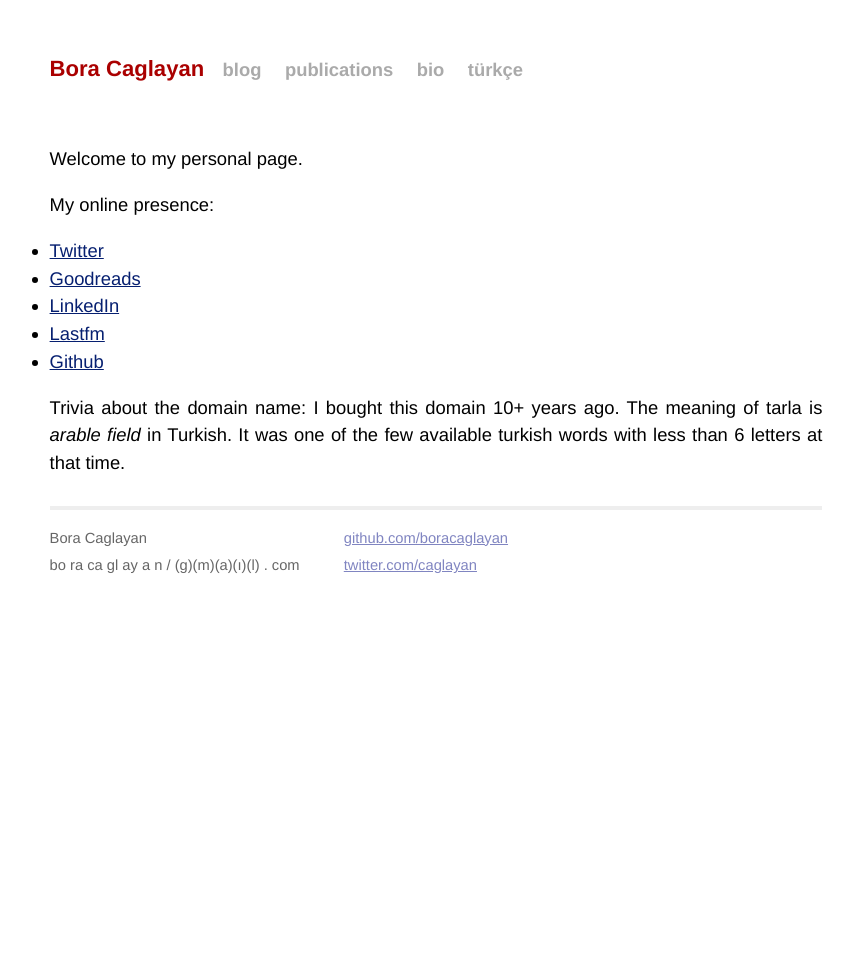
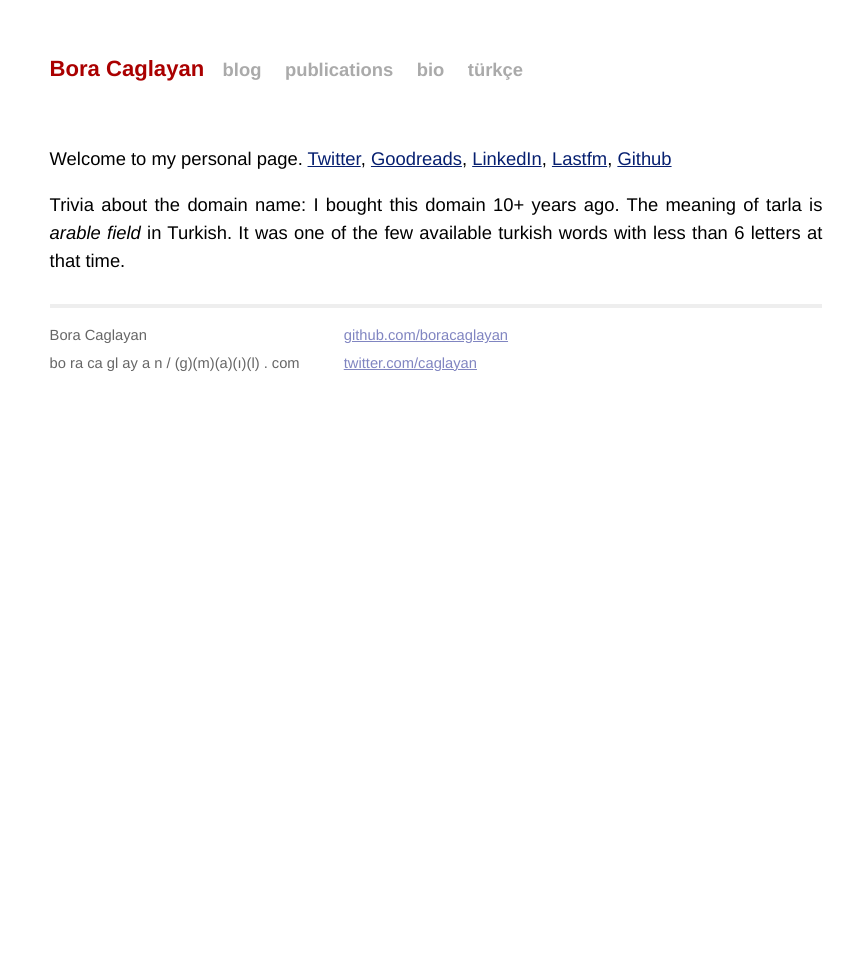
Before and after one commit to boracaglayan/boracaglayan.github.io, a Jekyll site: the page built from index.md, in a window 1280 px wide. Shown: the whole page, without its empty margins (204-1058 px from the left). Built offline with Jekyll 4.4.1, drawn with Linux system fonts in a browser that asks for light colours; Markdown is read by kramdown in place of the engine named in the settings.

Commit message:
a minor change

```diff
--- a/index.md
+++ b/index.md
@@ -3,14 +3,10 @@ layout: default
 title: Bora Caglayan
 ---
 
-Welcome to my personal page.
-
-My online presence:
-
- * [Twitter](http://twitter.com/caglayan)
- * [Goodreads](ttp://www.goodreads.com/user/show/631324-bora/)
- * [LinkedIn](http://www.linkedin.com/profile/view?id=3051621)
- * [Lastfm](http://www.last.fm/user/boracaglayan)
- * [Github](http://github.com/boracaglayan)
+Welcome to my personal page. [Twitter](http://twitter.com/caglayan),
+[Goodreads](ttp://www.goodreads.com/user/show/631324-bora/),
+[LinkedIn](http://www.linkedin.com/profile/view?id=3051621),
+[Lastfm](http://www.last.fm/user/boracaglayan),
+[Github](http://github.com/boracaglayan)
 
 Trivia about the domain name: I bought this domain 10+ years ago. The meaning of tarla is *arable field* in Turkish. It was one of the few available turkish words with less than 6 letters at that time.
```
